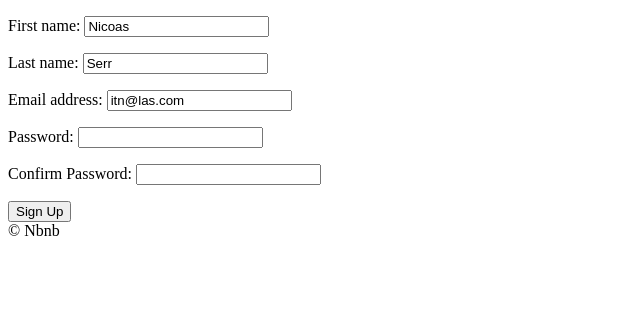
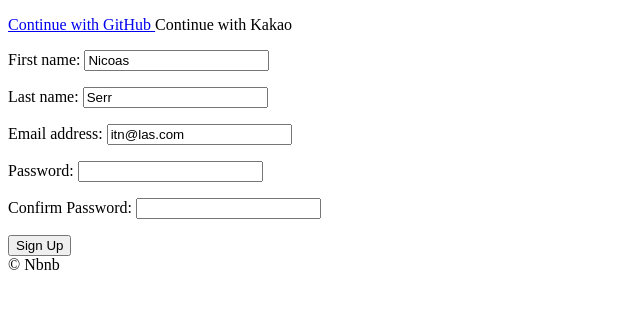
Before and after one commit to IntelligenceTeam/Airbnb-clone, a Django app: page /users/signup in a window 1280 px wide. Shown: the part 78-387 px from the top of the page, without its empty margins (0-640 px from the left). Run offline with Django 3.2, Linux system fonts and the light colour scheme.

Commit message:
#17.0 Github Login part 1

```diff
--- /dev/null
+++ b/templates/partials/social_login.html
@@ -0,0 +1,8 @@
+<div>
+    <a href="{% url 'users:github-login' %}">
+        Continue with GitHub
+    </a>
+    <a>
+        Continue with Kakao
+    </a>
+</div>
--- a/templates/users/login.html
+++ b/templates/users/login.html
@@ -8,7 +8,7 @@
 {% endblock search-bar %}
 
 {% block content %}
-
+    {% include 'partials/social_login.html' %}
     <form method="POST" action="{% url "users:login" %}">
         {% csrf_token %}
         {{form.as_p}}
--- a/templates/users/signup.html
+++ b/templates/users/signup.html
@@ -10,6 +10,7 @@
 
 
 {% block content %}
+    {% include 'partials/social_login.html' %}
     <form method="POST" action="{% url "users:signup" %}">
         {% csrf_token %}
         {{form.as_p}}
--- a/users/urls.py
+++ b/users/urls.py
@@ -5,6 +5,8 @@ app_name = "users"
 
 urlpatterns = [
     path("login", views.LoginView.as_view(), name="login"),
+    path("login/github", views.github_login, name="github-login"),
+    path("login/github/callback", views.github_callback, name="github-callback"),
     path("logout", views.log_out, name="logout"),
     path("signup", views.SignUpView.as_view(), name="signup"),
     path("verify/<str:key>", views.complete_verification, name="complete-verification"),
--- a/users/views.py
+++ b/users/views.py
@@ -1,3 +1,4 @@
+import os
 from django.views import View
 from django.views.generic import FormView
 from django.urls import reverse_lazy
@@ -55,3 +56,15 @@ def complete_verification(request, key):
         # to do : add error message
         pass
     return redirect(reverse("core:home"))  # 인증이 완료되면 홈으로 돌아가게끔 한다.
+
+
+def github_login(request):
+    client_id = os.environ.get("GH_ID")
+    redirect_uri = "http://localhost:8000/users/login/github/callback"
+    return redirect(
+        f"https://github.com/login/oauth/authorize?client_id={client_id}&redirect_uri={redirect_uri}&scope=read:user"
+    )
+
+
+def github_callback(request):
+    pass
```
